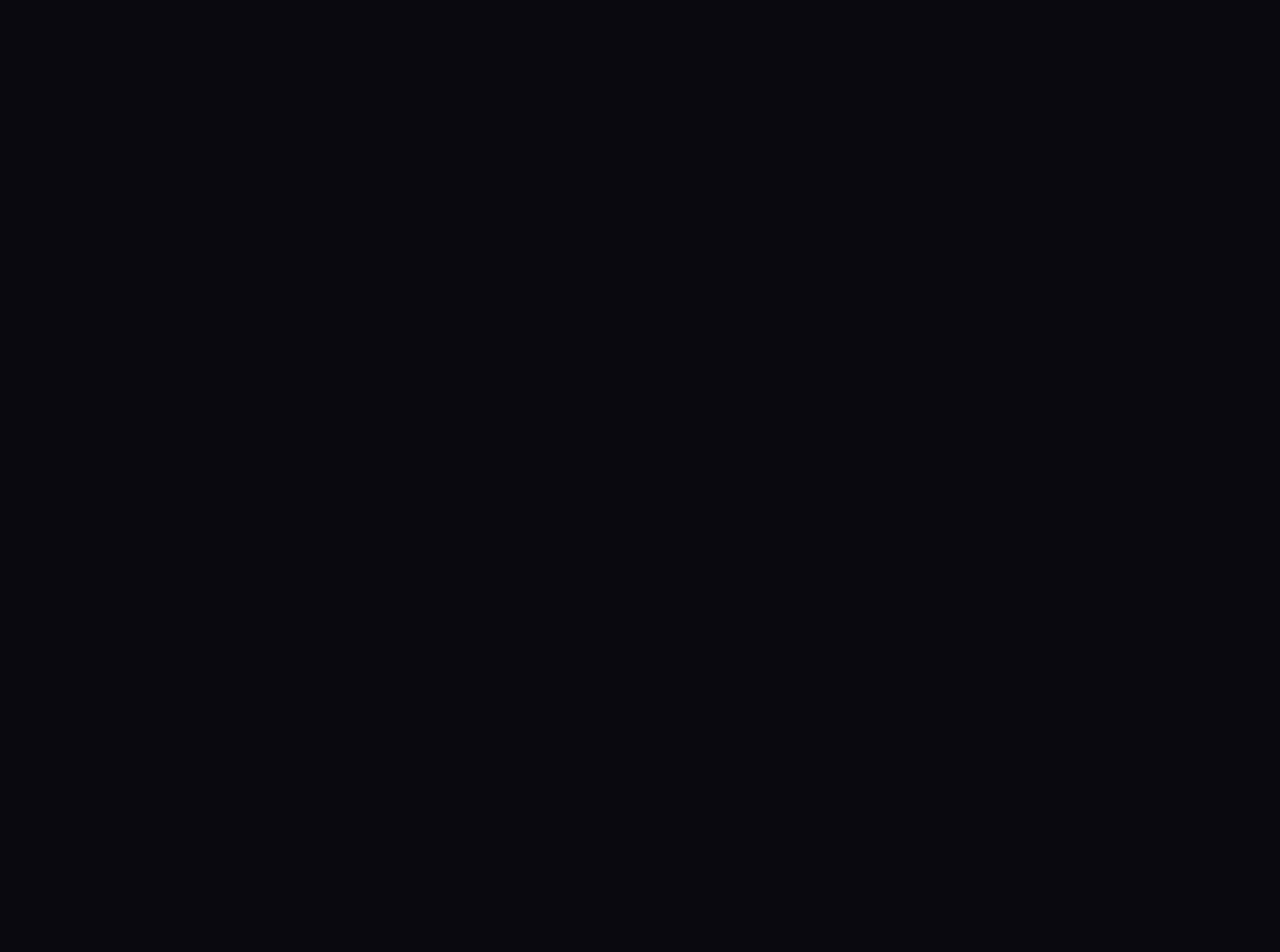
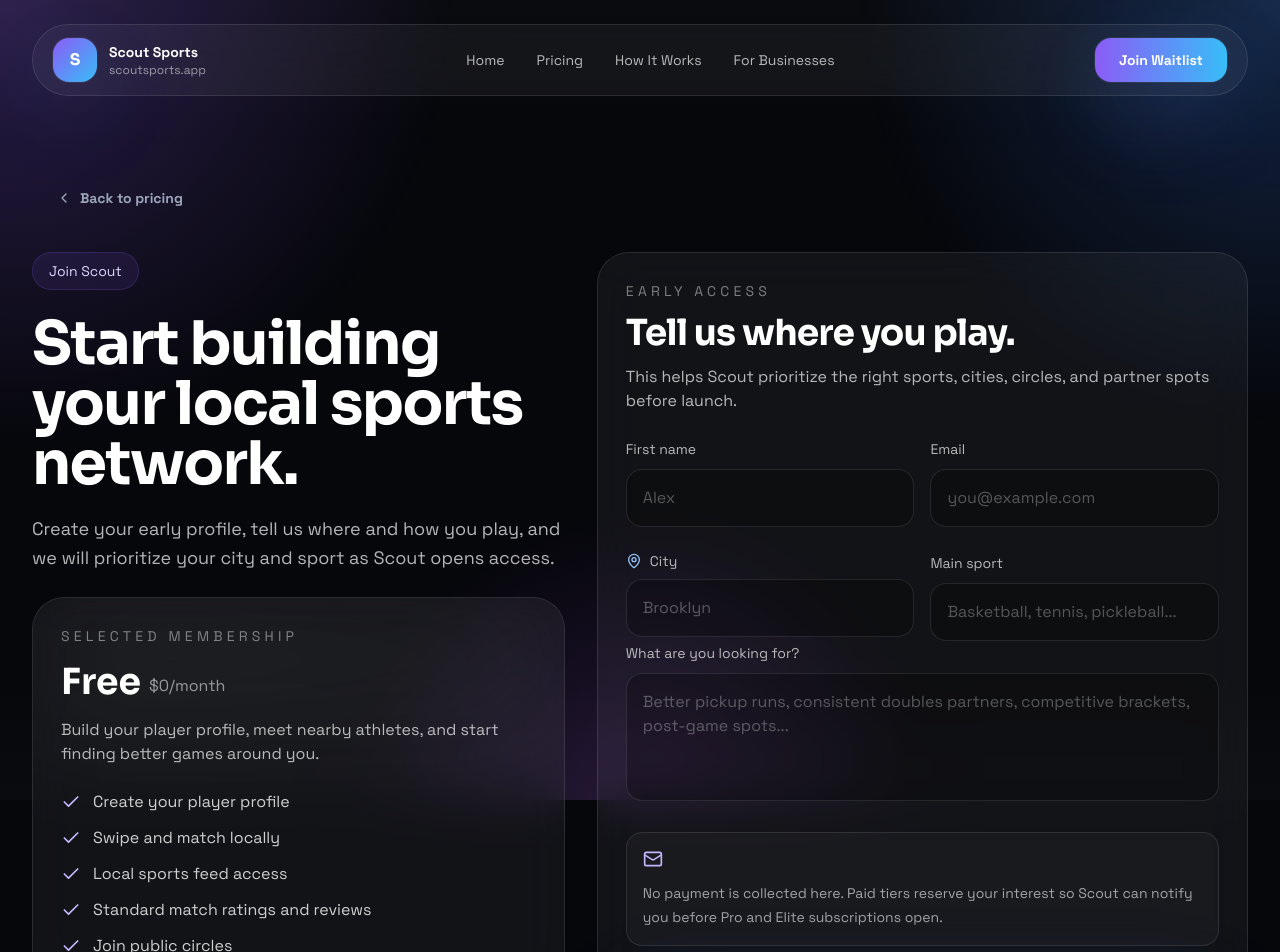
Before and after one commit to 22annajohnson/ScoutSportsWeb, a React (Vite) app: page /signup/free in a window 1280 px wide. Before the commit this address had no page. Shown: the top 952 px of the page. Before the commit the page ends 800 px from the top, so only its background shows below. Built offline with nearby package versions, Linux system fonts and the light colour scheme.

Commit message:
Add signup flow foundation for pricing tiers

```diff
--- a/src/App.tsx
+++ b/src/App.tsx
@@ -5,6 +5,7 @@
 import { HomePage } from "@/pages/HomePage";
 import { HowItWorksPage } from "@/pages/HowItWorksPage";
 import { PricingPage } from "@/pages/PricingPage";
+import { SignupPage } from "@/pages/SignupPage";
 
 export default function App() {
   return (
@@ -14,6 +15,7 @@
         <Route element={<SiteLayout />}>
           <Route index element={<HomePage />} />
           <Route path="/pricing" element={<PricingPage />} />
+          <Route path="/signup/:tierId" element={<SignupPage />} />
           <Route path="/how-it-works" element={<HowItWorksPage />} />
           <Route path="/business" element={<BusinessPage />} />
         </Route>
--- a/src/data/site.ts
+++ b/src/data/site.ts
@@ -80,6 +80,7 @@
 
 export const pricingTiers = [
   {
+    slug: "free",
     name: "Free",
     price: "$0",
     cadence: "/month",
@@ -88,6 +89,7 @@
     badge: "Open access",
     accent: "from-white/10 to-white/5",
     buttonLabel: "Join Free",
+    signupPath: "/signup/free",
     features: [
       "Create your player profile",
       "Swipe and match locally",
@@ -97,6 +99,7 @@
     ],
   },
   {
+    slug: "pro",
     name: "Pro",
     price: "$9.99",
     cadence: "/month",
@@ -105,6 +108,7 @@
     badge: "Most popular",
     accent: "from-accent-purple/30 to-accent-blue/20",
     buttonLabel: "Go Pro",
+    signupPath: "/signup/pro",
     featured: true,
     features: [
       "Advanced player filters",
@@ -116,6 +120,7 @@
     ],
   },
   {
+    slug: "elite",
     name: "Elite",
     price: "$17.99",
     cadence: "/month",
@@ -124,6 +129,7 @@
     badge: "Members only feel",
     accent: "from-fuchsia-500/30 to-accent-blue/25",
     buttonLabel: "Go Elite",
+    signupPath: "/signup/elite",
     features: [
       "Everything in Pro",
       "Elite badge on profile",
--- a/src/pages/PricingPage.tsx
+++ b/src/pages/PricingPage.tsx
@@ -57,7 +57,7 @@
 
                   <div className="mt-10">
                     <Button
-                      href="/"
+                      href={tier.signupPath}
                       variant={tier.featured ? "primary" : "secondary"}
                       className={`w-full py-6 text-base ${tier.featured ? "" : "bg-white/10 text-white shadow-none hover:bg-white/15"}`}
                     >
--- /dev/null
+++ b/src/pages/SignupPage.tsx
@@ -0,0 +1,191 @@
+import { FormEvent, useState } from "react";
+import { Check, ChevronLeft, Mail, MapPin, Sparkles } from "lucide-react";
+import { Navigate, useParams } from "react-router-dom";
+import { Button } from "@/components/Button";
+import { Container } from "@/components/Container";
+import { GlassCard } from "@/components/GlassCard";
+import { pricingTiers } from "@/data/site";
+
+const tierNotes = {
+  free: {
+    eyebrow: "Join Scout",
+    headline: "Start building your local sports network.",
+    note: "Create your early profile, tell us where and how you play, and we will prioritize your city and sport as Scout opens access.",
+    submitLabel: "Join Free",
+  },
+  pro: {
+    eyebrow: "Go Pro",
+    headline: "Reserve the sharper Scout experience.",
+    note: "Pro is for active players who want stronger filters, better rankings, priority bracket access, and more control over who they match with.",
+    submitLabel: "Reserve Pro",
+  },
+  elite: {
+    eyebrow: "Go Elite",
+    headline: "Claim premium visibility before your city opens.",
+    note: "Elite is built for players who want status, exclusive circles, premium discovery, and the best local perks Scout can unlock.",
+    submitLabel: "Reserve Elite",
+  },
+};
+
+export function SignupPage() {
+  const { tierId } = useParams();
+  const [isSubmitted, setIsSubmitted] = useState(false);
+  const tier = pricingTiers.find((plan) => plan.slug === tierId);
+
+  if (!tier || !tierId || !(tierId in tierNotes)) {
+    return <Navigate to="/pricing" replace />;
+  }
+
+  const copy = tierNotes[tierId as keyof typeof tierNotes];
+
+  function handleSubmit(event: FormEvent<HTMLFormElement>) {
+    event.preventDefault();
+    setIsSubmitted(true);
+  }
+
+  return (
+    <section className="py-16 sm:py-20">
+      <Container>
+        <Button href="/pricing" variant="ghost" className="mb-8 px-0">
+          <ChevronLeft className="h-4 w-4" />
+          Back to pricing
+        </Button>
+
+        <div className="grid gap-8 lg:grid-cols-[0.9fr_1.1fr]">
+          <div className="space-y-6">
+            <div className="inline-flex rounded-full border border-accent-purple/20 bg-accent-purple/10 px-4 py-2 text-sm text-violet-200">
+              {copy.eyebrow}
+            </div>
+            <div>
+              <h1 className="font-display text-5xl font-black leading-[0.95] tracking-tight text-white sm:text-6xl">
+                {copy.headline}
+              </h1>
+              <p className="mt-5 max-w-2xl text-lg leading-relaxed text-white/70">{copy.note}</p>
+            </div>
+
+            <GlassCard className="relative overflow-hidden p-7">
+              <div className={`absolute inset-x-0 top-0 h-32 bg-gradient-to-br ${tier.accent} opacity-80 blur-3xl`} />
+              <div className="relative">
+                <p className="text-sm uppercase tracking-[0.3em] text-white/45">Selected membership</p>
+                <div className="mt-4 flex items-end gap-2">
+                  <span className="font-display text-4xl font-black text-white">{tier.name}</span>
+                  <span className="mb-1 text-white/55">
+                    {tier.price}
+                    {tier.cadence}
+                  </span>
+                </div>
+                <p className="mt-4 text-white/70">{tier.description}</p>
+                <div className="mt-6 space-y-3">
+                  {tier.features.map((feature) => (
+                    <div key={feature} className="flex items-start gap-3 text-white/80">
+                      <Check className="mt-0.5 h-5 w-5 shrink-0 text-violet-300" />
+                      <span>{feature}</span>
+                    </div>
+                  ))}
+                </div>
+              </div>
+            </GlassCard>
+          </div>
+
+          <GlassCard className="p-7">
+            {isSubmitted ? (
+              <div className="flex min-h-[520px] flex-col justify-center">
+                <div className="flex h-14 w-14 items-center justify-center rounded-2xl border border-white/10 bg-gradient-to-br from-violet-500/30 to-blue-500/30 text-violet-200">
+                  <Sparkles className="h-6 w-6" />
+                </div>
+                <h2 className="mt-8 font-display text-4xl font-black tracking-tight text-white">
+                  You are on the {tier.name} list.
+                </h2>
+                <p className="mt-4 text-lg leading-relaxed text-white/70">
+                  We have your interest saved. Scout will follow up with launch timing, onboarding steps, and plan
+                  details as early access opens in your area.
+                </p>
+                <div className="mt-8 flex flex-wrap gap-3">
+                  <Button href="/how-it-works">See how Scout works</Button>
+                  <Button href="/business" variant="secondary">
+                    Partner with Scout
+                  </Button>
+                </div>
+              </div>
+            ) : (
+              <form className="space-y-6" onSubmit={handleSubmit}>
+                <div>
+                  <p className="text-sm uppercase tracking-[0.3em] text-white/45">Early access</p>
+                  <h2 className="mt-3 font-display text-4xl font-black tracking-tight text-white">
+                    Tell us where you play.
+                  </h2>
+                  <p className="mt-3 text-white/70">
+                    This helps Scout prioritize the right sports, cities, circles, and partner spots before launch.
+                  </p>
+                </div>
+
+                <div className="grid gap-4 sm:grid-cols-2">
+                  <label className="space-y-2">
+                    <span className="text-sm text-white/70">First name</span>
+                    <input
+                      required
+                      className="w-full rounded-2xl border border-white/10 bg-black/25 px-4 py-4 text-white outline-none transition placeholder:text-white/30 focus:border-violet-300/50"
+                      placeholder="Alex"
+                    />
+                  </label>
+                  <label className="space-y-2">
+                    <span className="text-sm text-white/70">Email</span>
+                    <input
+                      required
+                      type="email"
+                      className="w-full rounded-2xl border border-white/10 bg-black/25 px-4 py-4 text-white outline-none transition placeholder:text-white/30 focus:border-violet-300/50"
+                      placeholder="you@example.com"
+                    />
+                  </label>
+                </div>
+
+                <div className="grid gap-4 sm:grid-cols-2">
+                  <label className="space-y-2">
+                    <span className="flex items-center gap-2 text-sm text-white/70">
+                      <MapPin className="h-4 w-4 text-blue-300" />
+                      City
+                    </span>
+                    <input
+                      required
+                      className="w-full rounded-2xl border border-white/10 bg-black/25 px-4 py-4 text-white outline-none transition placeholder:text-white/30 focus:border-violet-300/50"
+                      placeholder="Brooklyn"
+                    />
+                  </label>
+                  <label className="space-y-2">
+                    <span className="text-sm text-white/70">Main sport</span>
+                    <input
+                      required
+                      className="w-full rounded-2xl border border-white/10 bg-black/25 px-4 py-4 text-white outline-none transition placeholder:text-white/30 focus:border-violet-300/50"
+                      placeholder="Basketball, tennis, pickleball..."
+                    />
+                  </label>
+                </div>
+
+                <label className="space-y-2">
+                  <span className="text-sm text-white/70">What are you looking for?</span>
+                  <textarea
+                    className="min-h-32 w-full resize-none rounded-2xl border border-white/10 bg-black/25 px-4 py-4 text-white outline-none transition placeholder:text-white/30 focus:border-violet-300/50"
+                    placeholder="Better pickup runs, consistent doubles partners, competitive brackets, post-game spots..."
+                  />
+                </label>
+
+                <div className="rounded-2xl border border-white/10 bg-white/[0.03] p-4 text-sm leading-6 text-white/60">
+                  <Mail className="mb-3 h-5 w-5 text-violet-300" />
+                  No payment is collected here. Paid tiers reserve your interest so Scout can notify you before Pro
+                  and Elite subscriptions open.
+                </div>
+
+                <button
+                  type="submit"
+                  className="inline-flex w-full items-center justify-center rounded-2xl bg-gradient-to-r from-accent-purple to-accent-blue px-6 py-5 text-base font-semibold text-white shadow-glow transition hover:scale-[1.01] hover:opacity-95"
+                >
+                  {copy.submitLabel}
+                </button>
+              </form>
+            )}
+          </GlassCard>
+        </div>
+      </Container>
+    </section>
+  );
+}
--- a/src/sections/PricingPreviewSection.tsx
+++ b/src/sections/PricingPreviewSection.tsx
@@ -50,7 +50,7 @@
                 </div>
                 <div className="mt-6">
                   <Button
-                    href="/pricing"
+                    href={tier.signupPath}
                     className={`w-full py-6 text-base ${tier.featured ? "" : "bg-white/10 text-white shadow-none hover:bg-white/15"}`}
                     variant={tier.featured ? "primary" : "secondary"}
                   >
```
Also changed, not shown: 1 other file (tests, documents, lock files or other folders).
